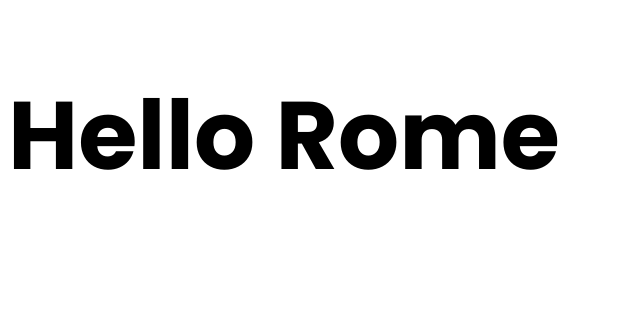
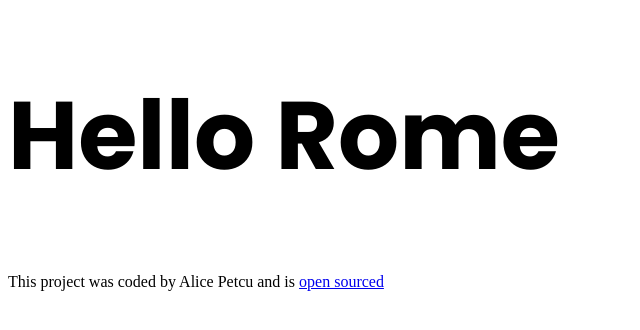
Before and after one commit to Alice131419/Travel-blog-to-Rome, a plain HTML site: page index.html in a window 1280 px wide. Shown: the whole page, without its empty margins (0-640 px from the left). Drawn offline with Linux system fonts and the light colour scheme.

Commit message:
added GitHub repository

```diff
--- a/index.html
+++ b/index.html
@@ -14,5 +14,13 @@
   </head>
   <body>
     <h1>Hello Rome</h1>
+    <footer>
+      This project was coded by Alice Petcu and is
+      <a
+        href="https://github.com/Alice131419/Travel-blog-to-Rome"
+        target="_blank"
+        >open sourced</a
+      >
+    </footer>
   </body>
 </html>
```
